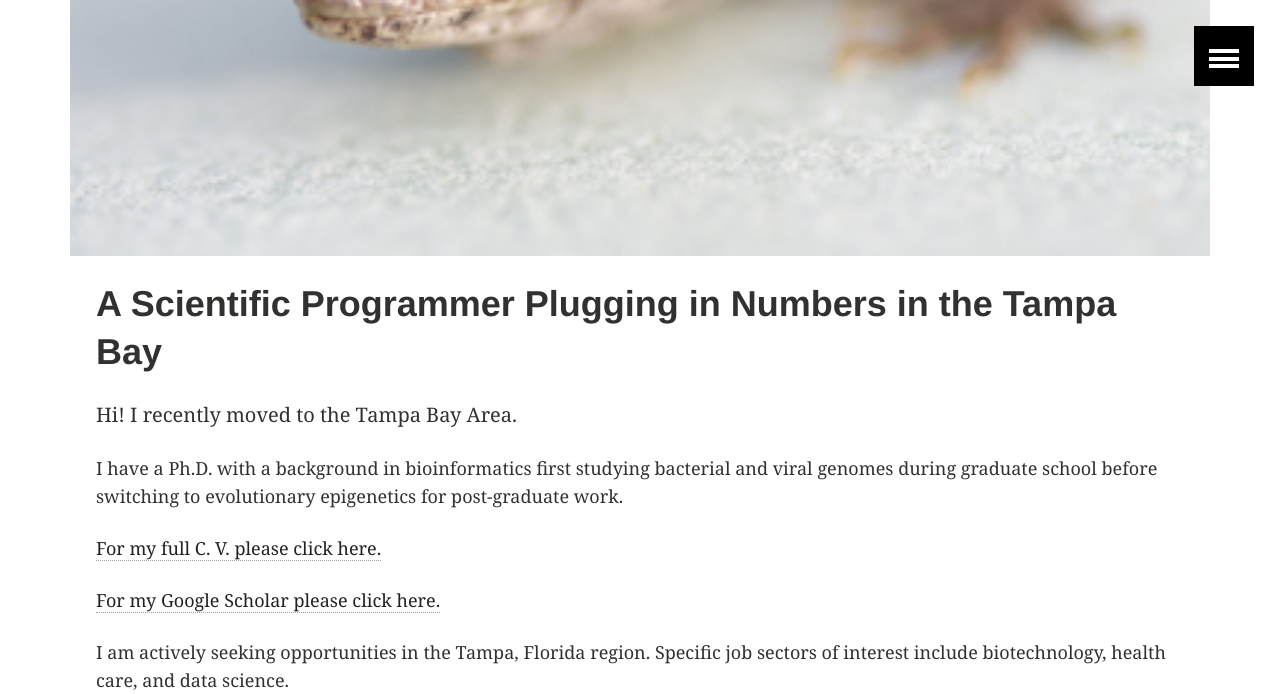
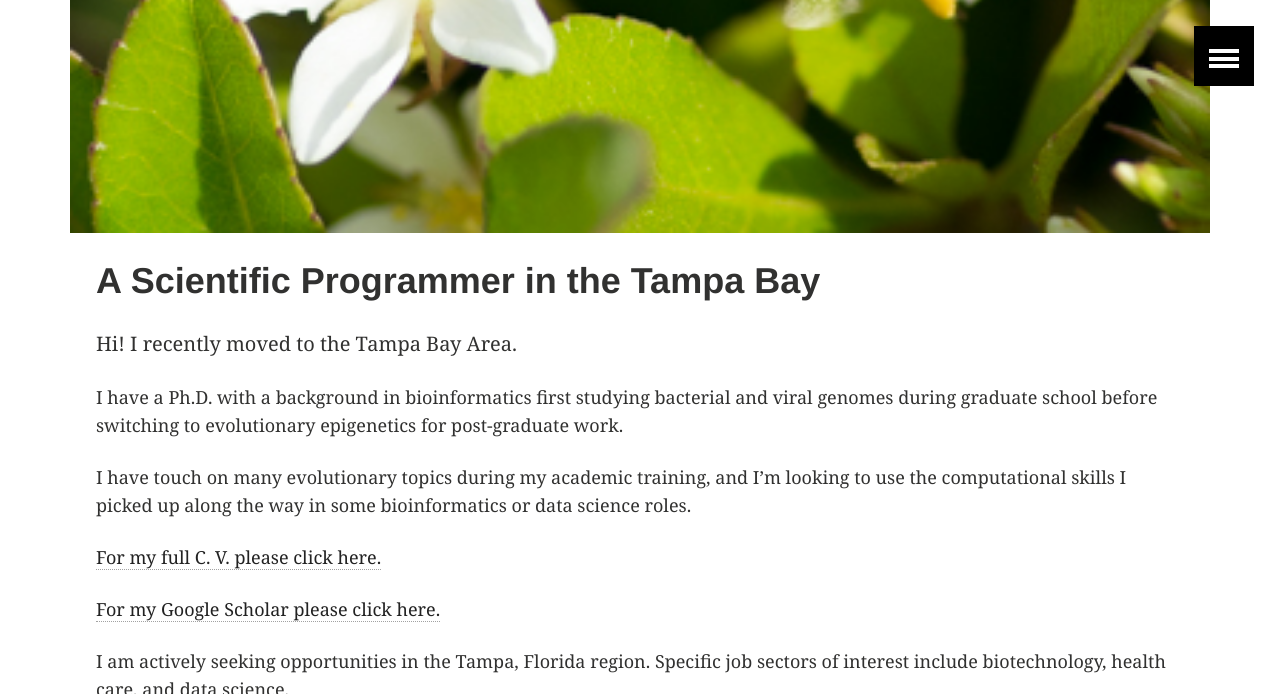
Before and after one commit to thomas-keller/thomas-keller.github.io, a Jekyll site: the page built from index.md, in a window 1280 px wide and 900 px high, scrolled down 610 px, cut to the strip 0-694 px from the top of the window. Built offline with Jekyll 4.4.1, drawn with Linux system fonts in a browser that asks for light colours.

```diff
--- a/index.md
+++ b/index.md
@@ -1,14 +1,16 @@
 ---
 layout: archive
 permalink: /
-title: "A Scientific Programmer Plugging in Numbers in the Tampa Bay"
+title: "A Scientific Programmer in the Tampa Bay"
 image:
-  feature: float-8.jpg
+  feature: float-18.jpg
 ---
 
 Hi! I recently moved to the Tampa Bay Area.
 
 I have a Ph.D. with a background in bioinformatics first studying bacterial and viral genomes during graduate school before switching to evolutionary epigenetics for post-graduate work.
+
+I have touch on many evolutionary topics during my academic training, and I'm looking to use the computational skills I picked up along the way in some bioinformatics or data science roles.
 
 [For my full C. V. please click here.](http://thomas-keller.github.io/cv_tk_031616.pdf)
 
```
Also changed, not shown: ABOUT ME/index.md (+3 -5 lines).
